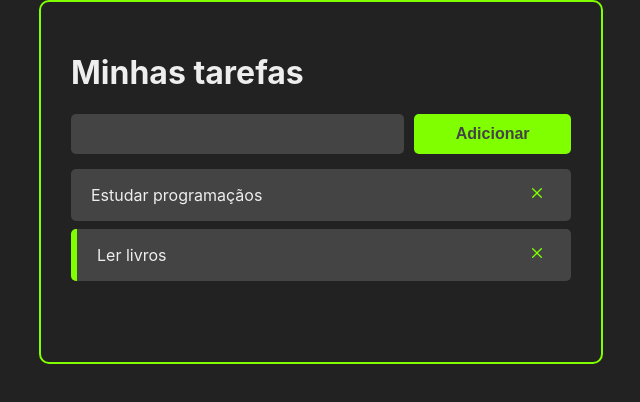
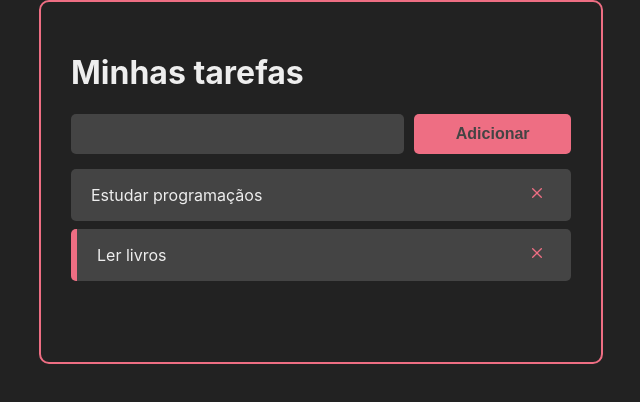
Before and after one commit to ayranoliveira1/Planner, a React (Create React App) app: page / in a window 1280 px wide. Shown: the top 402 px of the page, without its empty margins (319-959 px from the left). Built offline with nearby package versions, Linux system fonts and the light colour scheme.

Commit message:
chore: atualizando cores

```diff
--- a/src/App.css
+++ b/src/App.css
@@ -3,7 +3,7 @@
   margin: auto;
   overflow: 30px auto;
   min-height: 300px;
-  border: 2px solid chartreuse;
+  border: 2px solid #ee6e83;
   padding: 30px;
   border-radius: 10px;
 }
--- a/src/componets/Button.css
+++ b/src/componets/Button.css
@@ -1,5 +1,5 @@
 .button {
-  background-color: chartreuse;
+  background-color: #ee6e83;
   height: 40px;
   padding: 0 10px;
   border-radius: 5px;
--- a/src/componets/Task.css
+++ b/src/componets/Task.css
@@ -17,5 +17,5 @@
   background-color: #444;
   border: none;
   font-size: 16px;
-  color: chartreuse;
+  color: #ee6e83;
 }
--- a/src/componets/Task.jsx
+++ b/src/componets/Task.jsx
@@ -6,7 +6,7 @@ const Task = ({ task, handleTaskClick, handleTaskDeletion }) => {
   return (
     <div
       className="task-container"
-      style={task.completed ? { borderLeft: "6px solid chartreuse" } : {}}
+      style={task.completed ? { borderLeft: "6px solid #ee6e83" } : {}}
     >
       <div className="task-title" onClick={() => handleTaskClick(task.id)}>
         {task.title}
```
